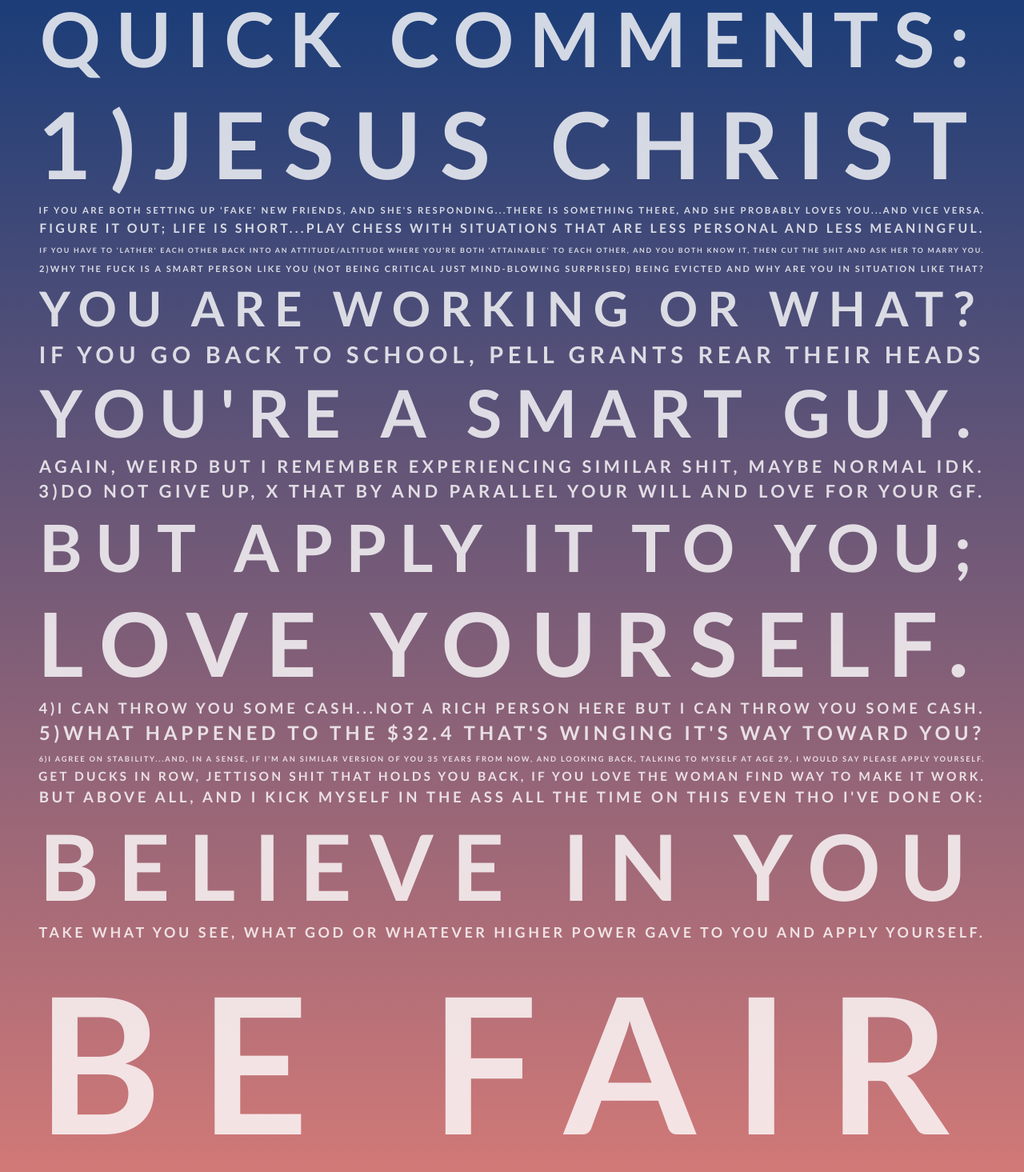
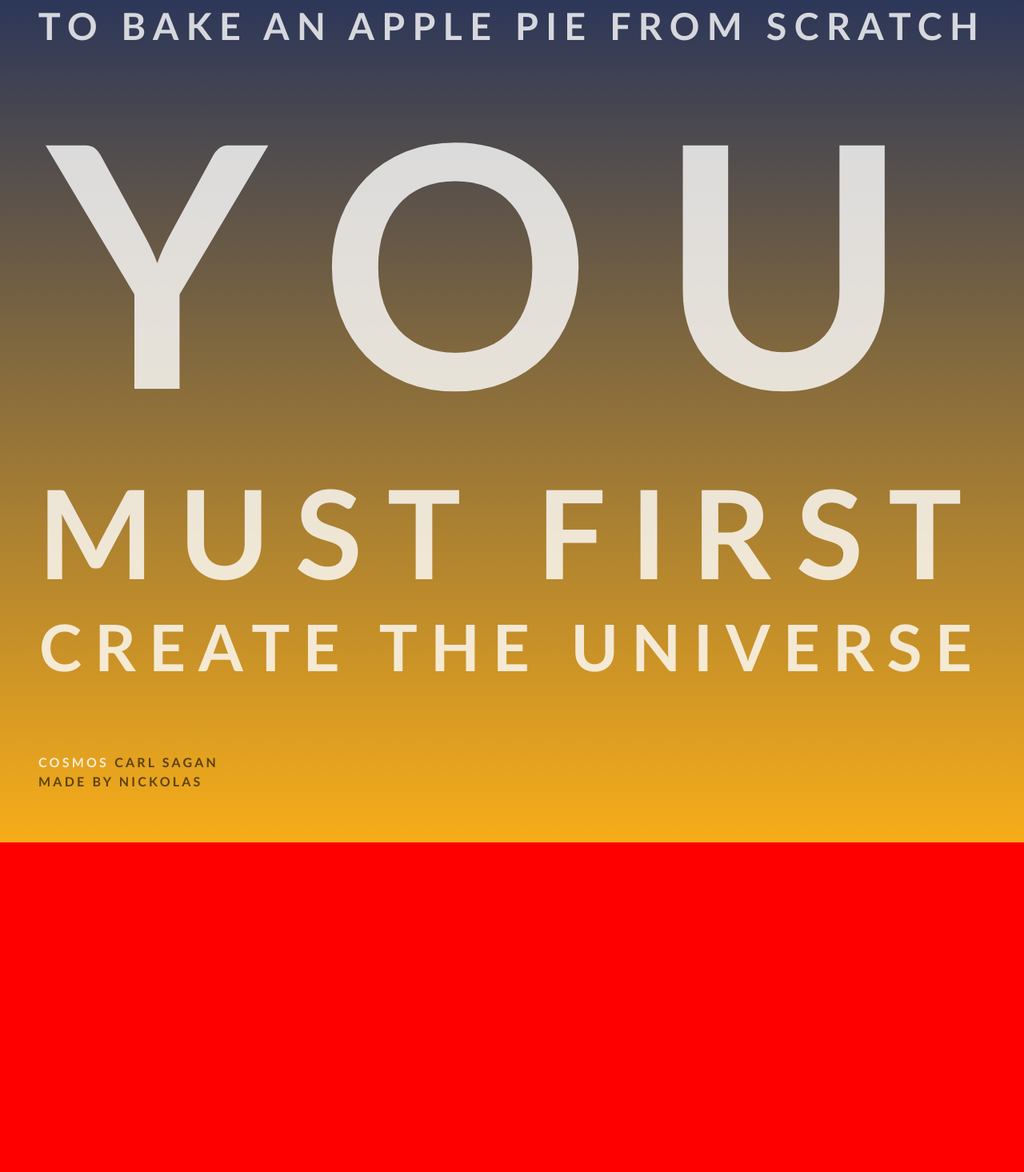
Before and after one commit to nickisfun/nickisfun.github.io, a website: page index.html in a window 1280 px wide. Shown: the part 220-1685 px from the top of the page at 80% size. After the commit the page ends 1273 px from the top, so only its background shows below. Drawn offline with Linux system fonts and the light colour scheme.

Commit message:
Update index.html

```diff
--- a/index.html
+++ b/index.html
@@ -14,8 +14,8 @@
       padding: 1em 1.5em;
       margin: 0 auto;
       color: rgba(255,255,255,.8);
-      background-color: blue;
-      background-image: linear-gradient(#003478, #f87);
+      background-color: red;
+      background-image: linear-gradient(#021E66, #F7AD19);
     }
     @media (min-width: 40em) {
       body {
@@ -96,35 +96,32 @@
 
 
   <section class="py2">
-    <div data-fitter-happier-text class="">Woke up to to scarf pasta and drink water</div>
-	    <div data-fitter-happier-text class="">...prolly  lost a good 5pds easily sweating on trail mid-day.</div>
-    <div data-fitter-happier-text class="">Will analyze tomorrow AM.</div>
-    <div data-fitter-happier-text class="">Quick comments:</div>
-    <div data-fitter-happier-text class="">1)Jesus christ</div>
-<div data-fitter-happier-text class="">	if you are both setting up 'fake' new friends, and she's responding...there is something there, and she probably loves you...and vice versa.</div>
-    <div data-fitter-happier-text class="">Figure it out; life is short...play chess with situations that are less personal and less meaningful.</div>
-    <div data-fitter-happier-text class="">If you have to 'lather' each other back into an attitude/altitude where you're both 'attainable' to each other, and you both know it, then cut the shit and ask her to marry you.</div>
-    <div data-fitter-happier-text class="">2)Why the fuck is a smart person like you (not being critical just mind-blowing surprised) being evicted and why are you in situation like that?</div>
-    <div data-fitter-happier-text class="">You are working or what?</div>
-    <div data-fitter-happier-text class="">If you go back to school, Pell Grants rear their heads</div>
-    <div data-fitter-happier-text class="">You're a smart guy.</div>
-    <div data-fitter-happier-text class="">Again, weird but I remember experiencing similar shit, maybe normal idk.</div>
-    <div data-fitter-happier-text class="">3)Do not give up, x that by and parallel your will and love for your gf.</div>
-    <div data-fitter-happier-text class="">But apply it to you;</div>
-	    <div data-fitter-happier-text class="">love yourself.</div>
+    <div data-fitter-happier-text class="">if you wish</div>
+	<div data-fitter-happier-text class="">to bake an apple pie from scratch</div>
+	<div data-fitter-happier-text class="">you</div>
+		<div data-fitter-happier-text class="">must first</div>
+		<div data-fitter-happier-text class="">create the universe</div>
 
-    <div data-fitter-happier-text class="">4)I can throw you some cash...not a rich person here but I can throw you some cash.</div>
-    <div data-fitter-happier-text class="">5)what happened to the $32.4 that's winging it's way toward you?</div>
-    <div data-fitter-happier-text class="">6)I agree on stability...and, in a sense, if I'm an similar version of you 35 years from now, and looking back, talking to myself at age 29, I would say please apply yourself.</div>
-    <div data-fitter-happier-text class="">Get Ducks in row, jettison shit that holds you back, if you love the woman find way to make it work.</div>
-    <div data-fitter-happier-text class="">But above all, and I kick myself in the ass all the time on this even tho I've done OK:</div>
-    <div data-fitter-happier-text class="">BELIEVE IN YOU</div>
-    <div data-fitter-happier-text class="">take what you see, what God or whatever higher power gave to you and apply yourself.</div>
-    <div data-fitter-happier-text class="">Be fair</div>
-	    <div data-fitter-happier-text class="">but take no prisoners.</div>
 
-    <div data-fitter-happier-text class="">The people that matter, ok, let them live in your heart and head.</div>
-    <div data-fitter-happier-text class="">Rest throw overboard including bad habits.</div>
+
+
+
+
+
+
+
+
+
+
+
+
+
+
+
+
+
+
+
 
   </section>
 
@@ -132,8 +129,7 @@
 
   <footer class="py2">
     <p>
-      TEXT MESSAGE TO ME FROM
-      <a href="">ROBERT</a>
+Cosmos      <a href="">CARL SAGAN</a>
       &nbsp;
      <br>
       <a href="https://nickisfun.github.io">made by NICKOLAS</a>
```
